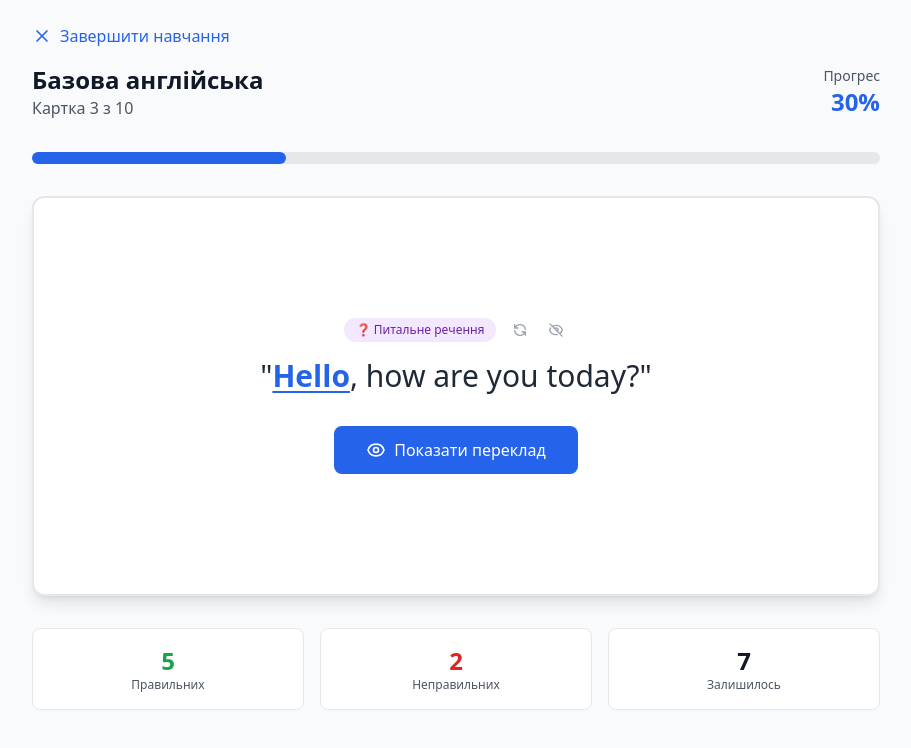
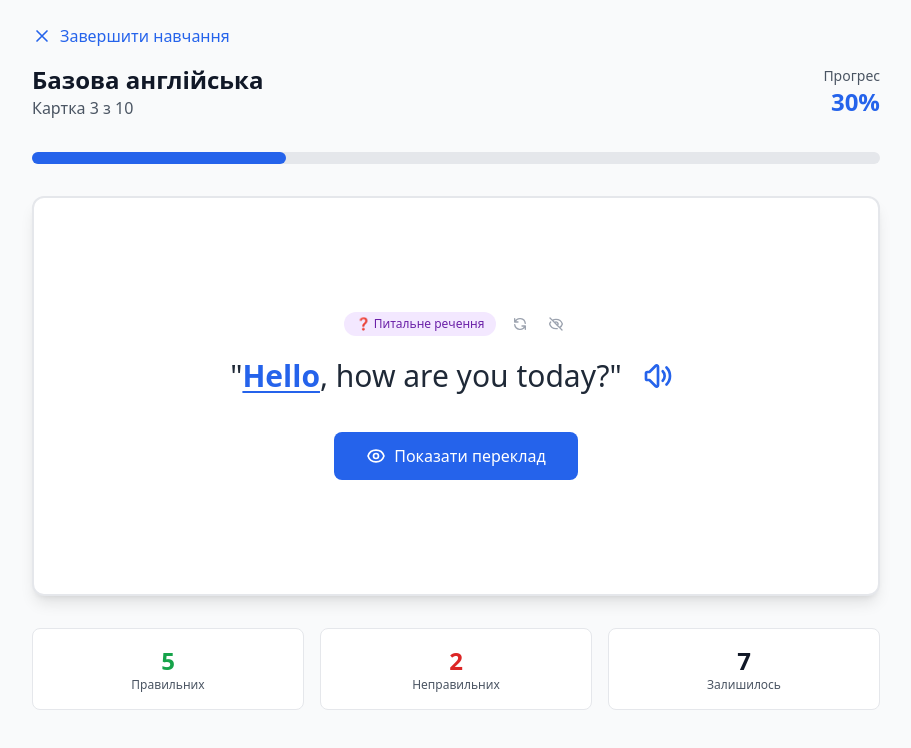
Before and after one commit to RailKit/mockups, a plain HTML site: page study.html in a window 1280 px wide. Shown: the whole page, without its empty margins (184-1095 px from the left). Drawn offline with nearby package versions, Linux system fonts and the light colour scheme.

Commit message:
added sound button

```diff
--- a/study.html
+++ b/study.html
@@ -156,8 +156,15 @@
                             </svg>
                         </button>
                     </div>
-                    <div id="sentence-text" class="text-xl sm:text-3xl text-gray-800 leading-relaxed">
-                        "<span class="font-bold text-blue-600 underline decoration-2 underline-offset-4">Hello</span>, how are you today?"
+                    <div class="flex items-center justify-center gap-3">
+                        <div id="sentence-text" class="text-xl sm:text-3xl text-gray-800 leading-relaxed">
+                            "<span class="font-bold text-blue-600 underline decoration-2 underline-offset-4">Hello</span>, how are you today?"
+                        </div>
+                        <button class="flex-shrink-0 p-2 text-blue-600 hover:text-blue-700 hover:bg-blue-50 rounded-full transition-colors" title="Прослухати вимову">
+                            <svg class="w-6 h-6 sm:w-8 sm:h-8" fill="none" stroke="currentColor" viewBox="0 0 24 24">
+                                <path stroke-linecap="round" stroke-linejoin="round" stroke-width="2" d="M15.536 8.464a5 5 0 010 7.072m2.828-9.9a9 9 0 010 12.728M5.586 15H4a1 1 0 01-1-1v-4a1 1 0 011-1h1.586l4.707-4.707C10.923 3.663 12 4.109 12 5v14c0 .891-1.077 1.337-1.707.707L5.586 15z"></path>
+                            </svg>
+                        </button>
                     </div>
                 </div>
 
```
